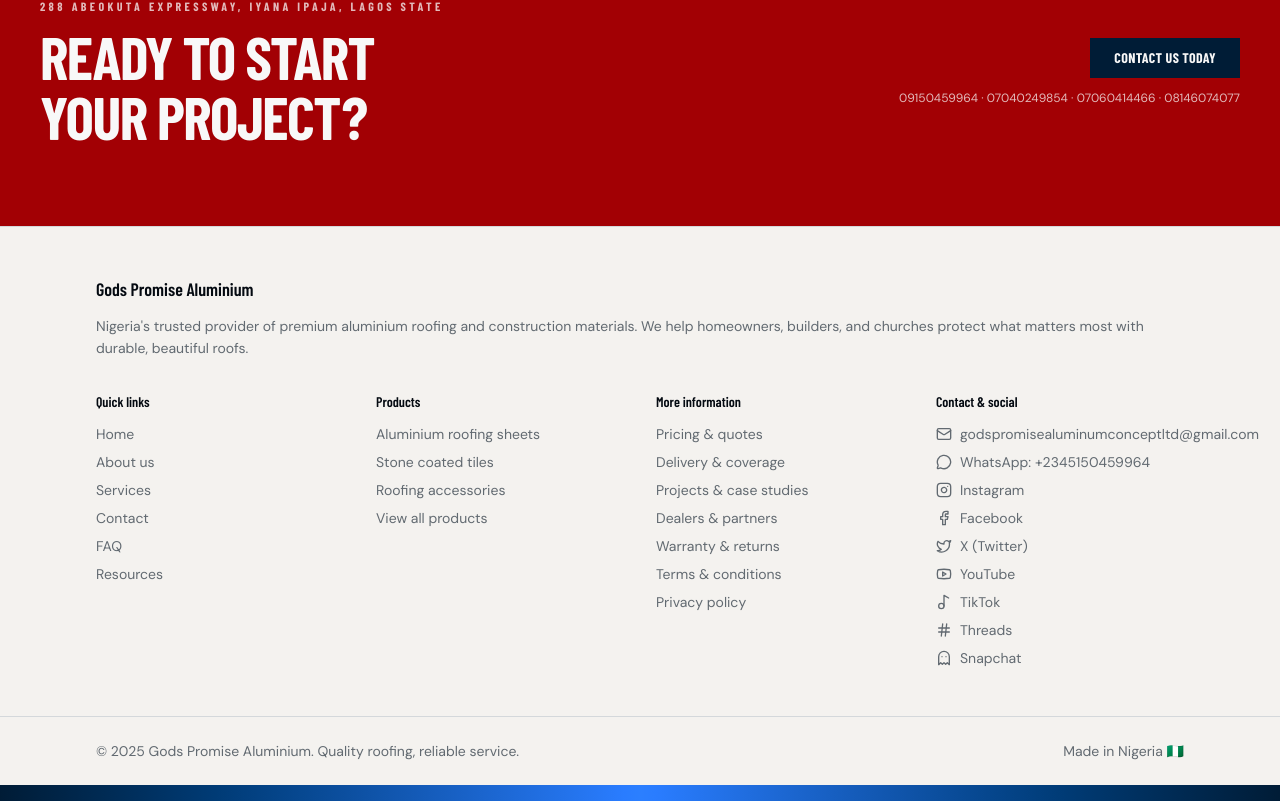
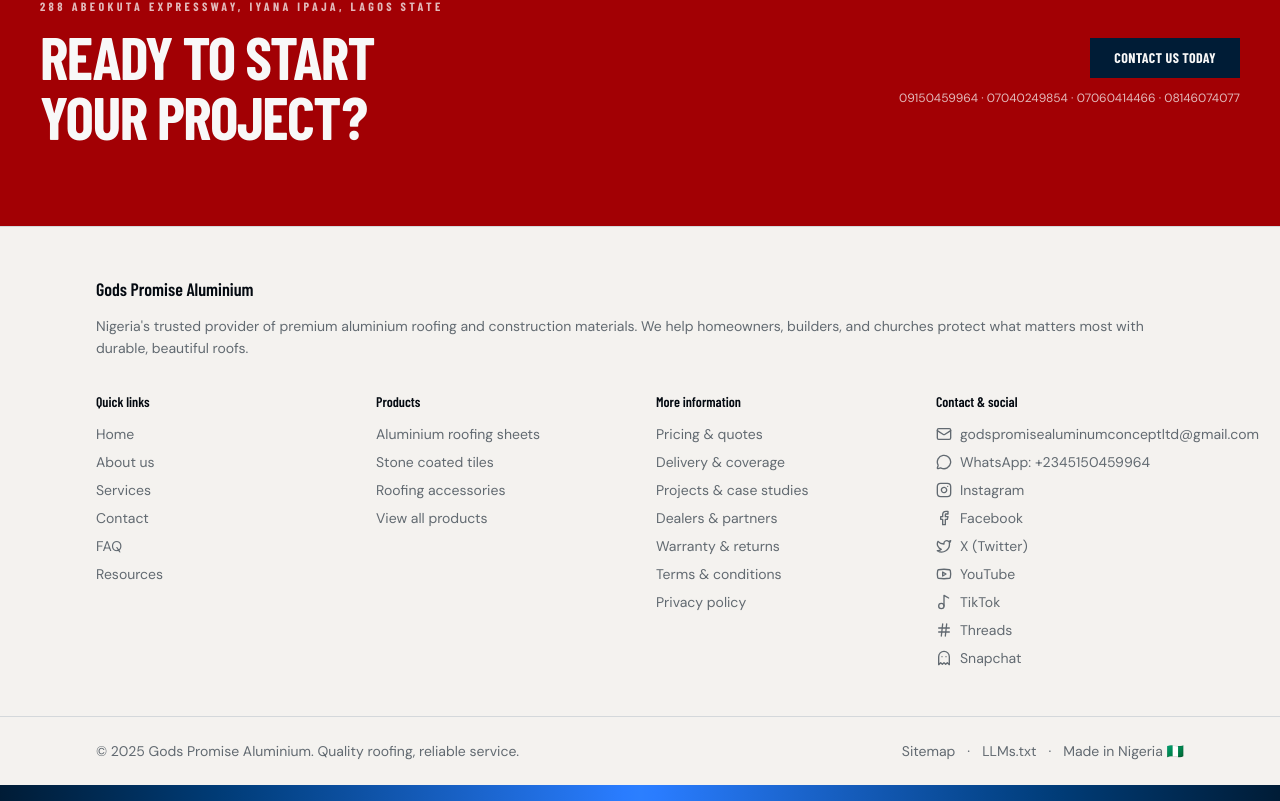
Before and after one commit to gpaluminium2023/next, a Next.js app: page / in a window 1280 px wide. Shown: the part 2821-3622 px from the top of the page. Built offline with nearby package versions, Linux system fonts and the light colour scheme; no server answers.

Commit message:
feat: Add sitemap and LLMs.txt links to footer for improved navigation

```diff
--- a/components/site-footer.tsx
+++ b/components/site-footer.tsx
@@ -300,7 +300,23 @@ export function SiteFooter() {
             © {new Date().getFullYear()} Gods Promise Aluminium. Quality
             roofing, reliable service.
           </p>
-          <p>Made in Nigeria 🇳🇬</p>
+          <div className="flex items-center gap-3">
+            <a
+              href="/sitemap.xml"
+              className="transition-colors hover:text-foreground"
+            >
+              Sitemap
+            </a>
+            <span aria-hidden="true">·</span>
+            <a
+              href="/llms.txt"
+              className="transition-colors hover:text-foreground"
+            >
+              LLMs.txt
+            </a>
+            <span aria-hidden="true">·</span>
+            <span>Made in Nigeria 🇳🇬</span>
+          </div>
         </div>
       </div>
 
```
